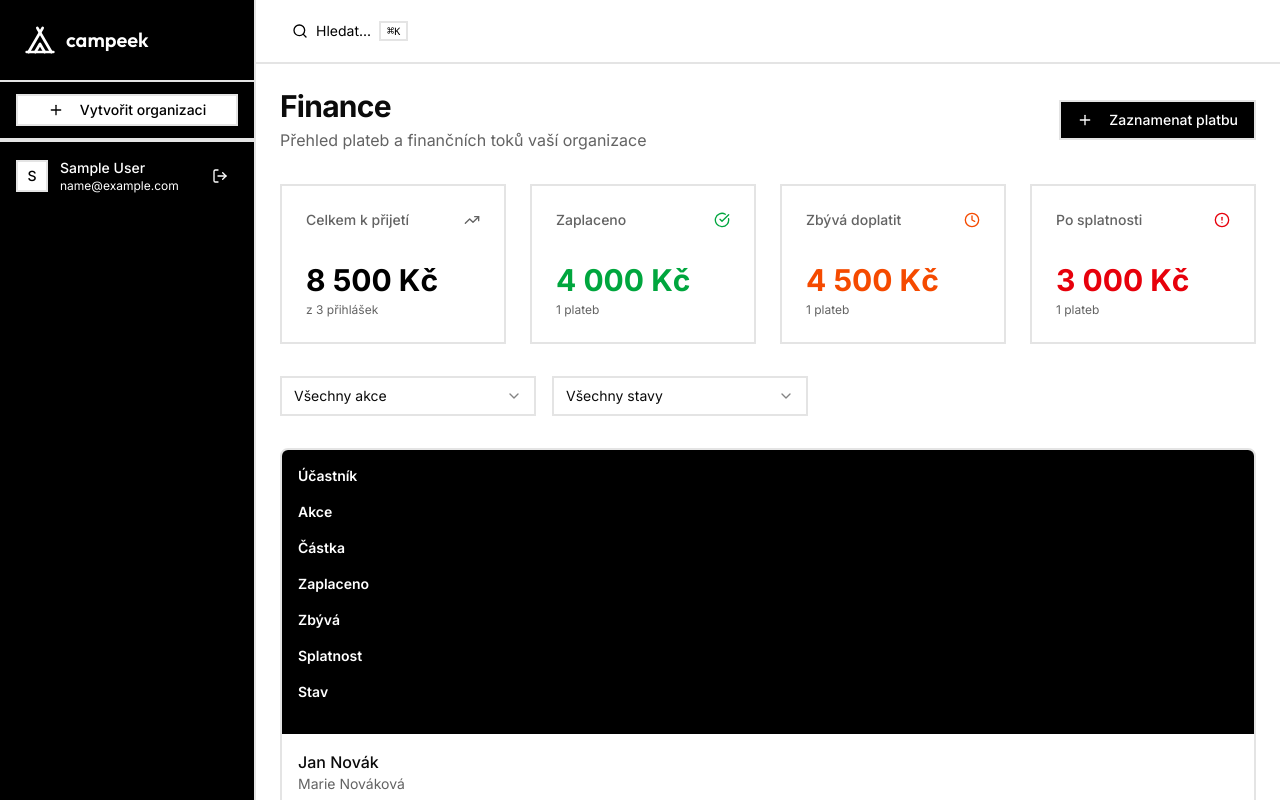
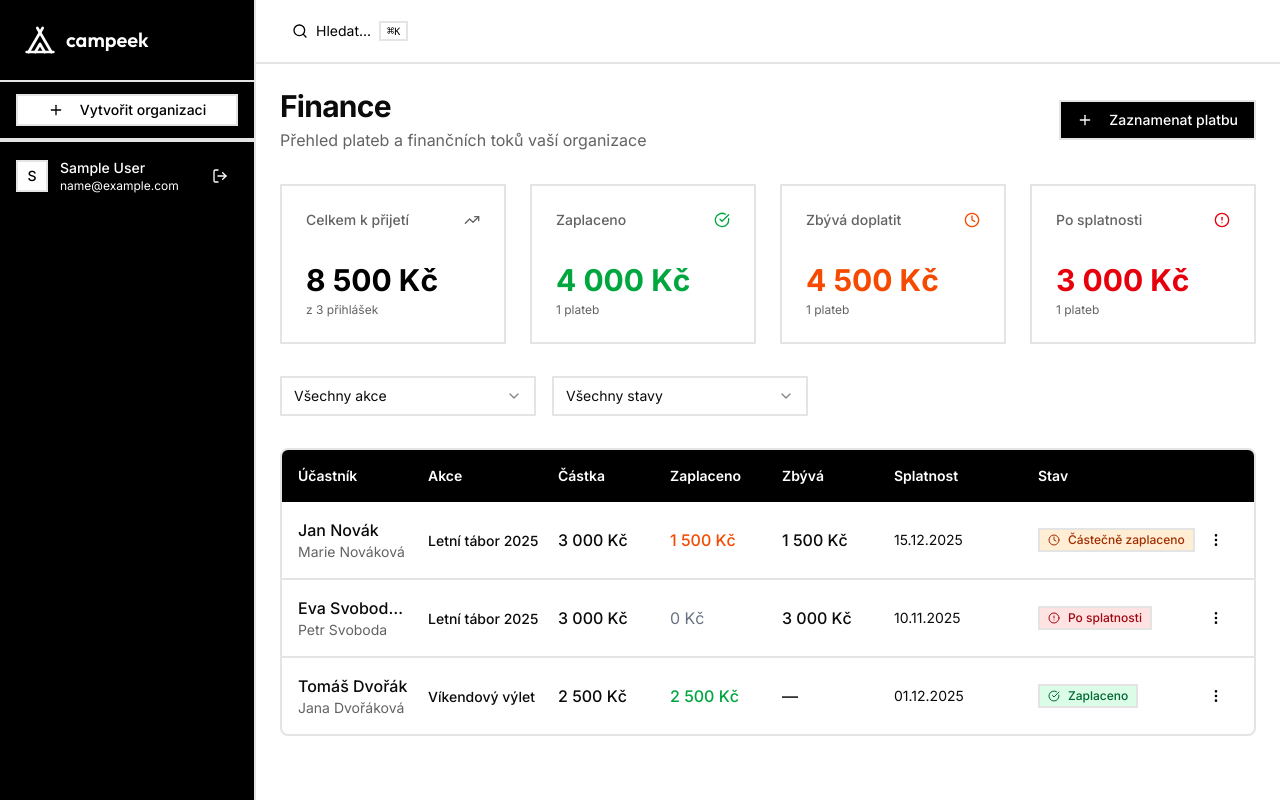
Before and after one commit to zendev-ady/campeek-demo, a Next.js app: page /dashboard/finances in a window 1280 px wide. Built offline with nearby package versions, Linux system fonts and the light colour scheme; sample sign-in values are in the browser's storage.

Commit message:
Fix table layout from grid to flexbox
Replace CSS grid with flexbox for better compatibility and proper horizontal alignment of table columns. Use fixed widths for numeric columns and flex-grow for text columns.

```diff
--- a/app/dashboard/finances/page.tsx
+++ b/app/dashboard/finances/page.tsx
@@ -379,14 +379,14 @@ export default function FinancesPage() {
           {/* Desktop Table - hidden on mobile */}
           <div className="hidden md:block border-2 border-black rounded-lg overflow-hidden">
             {/* Table Header */}
-            <div className="bg-black text-white p-4 grid grid-cols-[2fr,2fr,1fr,1fr,1fr,1.5fr,1.5fr,auto] gap-4 font-semibold text-sm">
-              <div>Účastník</div>
-              <div>Akce</div>
-              <div>Částka</div>
-              <div>Zaplaceno</div>
-              <div>Zbývá</div>
-              <div>Splatnost</div>
-              <div>Stav</div>
+            <div className="bg-black text-white p-4 flex items-center gap-4 font-semibold text-sm">
+              <div className="flex-[2] min-w-0">Účastník</div>
+              <div className="flex-[2] min-w-0">Akce</div>
+              <div className="w-24">Částka</div>
+              <div className="w-24">Zaplaceno</div>
+              <div className="w-24">Zbývá</div>
+              <div className="w-32">Splatnost</div>
+              <div className="w-36">Stav</div>
               <div className="w-10"></div>
             </div>
 
@@ -399,48 +399,48 @@ export default function FinancesPage() {
                 return (
                   <div
                     key={payment.id}
-                    className="p-4 grid grid-cols-[2fr,2fr,1fr,1fr,1fr,1.5fr,1.5fr,auto] gap-4 items-center hover:bg-gray-50 transition-colors"
+                    className="p-4 flex items-center gap-4 hover:bg-gray-50 transition-colors"
                   >
                     {/* Participant */}
-                    <div>
-                      <div className="font-medium">{payment.participantName}</div>
-                      <div className="text-sm text-muted-foreground">
+                    <div className="flex-[2] min-w-0">
+                      <div className="font-medium truncate">{payment.participantName}</div>
+                      <div className="text-sm text-muted-foreground truncate">
                         {payment.parentName}
                       </div>
                     </div>
 
                     {/* Event */}
-                    <div>
-                      <button className="text-sm font-medium hover:underline text-left">
+                    <div className="flex-[2] min-w-0">
+                      <button className="text-sm font-medium hover:underline text-left truncate w-full">
                         {payment.eventName}
                       </button>
                     </div>
 
                     {/* Total Amount */}
-                    <div className="font-medium">{formatCurrency(payment.totalAmount)}</div>
+                    <div className="w-24 font-medium">{formatCurrency(payment.totalAmount)}</div>
 
                     {/* Paid Amount */}
                     <div
                       className={
                         payment.paidAmount === 0
-                          ? "text-gray-500"
+                          ? "w-24 text-gray-500"
                           : payment.paidAmount === payment.totalAmount
-                            ? "text-green-600 font-medium"
-                            : "text-orange-600 font-medium"
+                            ? "w-24 text-green-600 font-medium"
+                            : "w-24 text-orange-600 font-medium"
                       }
                     >
                       {formatCurrency(payment.paidAmount)}
                     </div>
 
                     {/* Remaining */}
-                    <div className="font-medium">
+                    <div className="w-24 font-medium">
                       {payment.remainingAmount > 0
                         ? formatCurrency(payment.remainingAmount)
                         : "—"}
                     </div>
 
                     {/* Due Date */}
-                    <div>
+                    <div className="w-32">
                       <div className="text-sm">
                         {format(new Date(payment.dueDate), "dd.MM.yyyy")}
                       </div>
@@ -455,10 +455,10 @@ export default function FinancesPage() {
                     </div>
 
                     {/* Status */}
-                    <div>{getStatusBadge(payment)}</div>
+                    <div className="w-36">{getStatusBadge(payment)}</div>
 
                     {/* Actions */}
-                    <div>
+                    <div className="w-10">
                       <DropdownMenu>
                         <DropdownMenuTrigger asChild>
                           <Button variant="ghost" size="icon">
```
